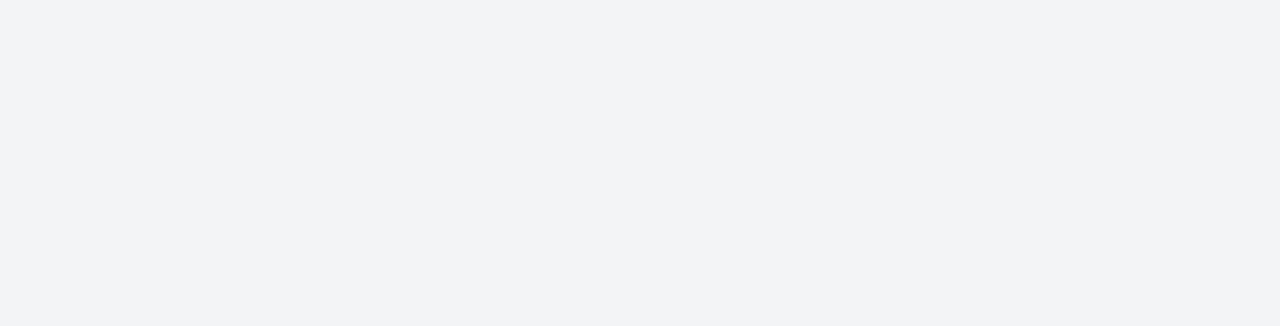
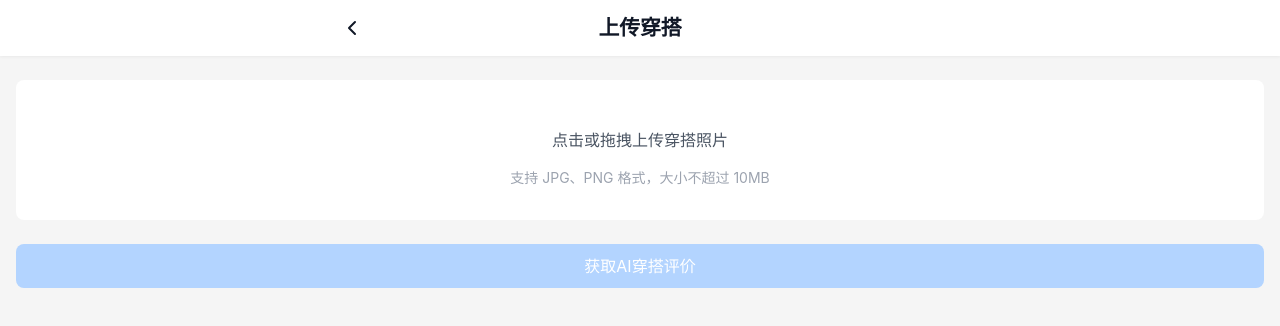
Before and after one commit to Lgw835/styleAIFrontend, a Vue app: page /upload-outfit in a window 1280 px wide. Before the commit this address had no page. Shown: the top 326 px of the page. Built offline with nearby package versions, Linux system fonts and the light colour scheme; the HTML template or start-up script is replaced by a standard one.

Commit message:
增加评价记录页面中的悬浮按钮‘上传图片’功能

```diff
--- a/src/router/index.js
+++ b/src/router/index.js
@@ -5,6 +5,7 @@ import DailyMatchView from '../views/DailyMatchView.vue'
 import DressRecommendView from '../views/DressRecommendView.vue'
 import AIReviewView from '../views/AIReviewView.vue'
 import OutfitRecordView from '../views/OutfitRecordView.vue'
+import UploadOutfitView from '../views/UploadOutfitView.vue'
 
 const router = createRouter({
   history: createWebHistory(import.meta.env.BASE_URL),
@@ -53,6 +54,11 @@ const router = createRouter({
       path: '/outfit-result',
       name: 'OutfitResult',
       component: () => import('@/views/OutfitResultView.vue')
+    },
+    {
+      path: '/upload-outfit',
+      name: 'upload-outfit',
+      component: UploadOutfitView
     }
   ]
 })
--- /dev/null
+++ b/src/views/UploadOutfitView.vue
@@ -0,0 +1,190 @@
+<template>
+  <div class="bg-[#F5F5F5] min-h-screen">
+    <!-- 顶部导航栏 -->
+    <SubPageNavBar
+      title="上传穿搭"
+      :back-link="'/ai-review'"
+    />
+
+    <!-- 内容区域 -->
+    <div class="content-container pt-20 pb-20 px-4">
+      <!-- 上传区域 -->
+      <div class="upload-area rounded-lg p-8 mb-6 bg-white text-center">
+        <input type="file" id="image-upload" class="hidden" accept="image/*" @change="handleFileChange">
+        <label for="image-upload" class="cursor-pointer">
+          <div class="space-y-4">
+            <i class="fas fa-cloud-upload-alt text-4xl text-gray-400"></i>
+            <div class="text-gray-600">
+              点击或拖拽上传穿搭照片
+            </div>
+            <div class="text-sm text-gray-400">
+              支持 JPG、PNG 格式，大小不超过 10MB
+            </div>
+          </div>
+        </label>
+      </div>
+
+      <!-- 图片预览区域 -->
+      <div v-if="previewImage" class="mb-6">
+        <div class="bg-white rounded-lg p-4 text-center">
+          <h3 class="text-lg font-medium mb-4">预览</h3>
+          <img :src="previewImage" alt="穿搭预览" class="preview-image mx-auto mb-4">
+          <button @click="removeImage" class="text-red-500 text-sm">
+            <i class="fas fa-trash-alt mr-1"></i> 删除图片
+          </button>
+        </div>
+      </div>
+
+      <!-- 提交按钮 -->
+      <button
+        class="btn-primary mb-6"
+        :disabled="!previewImage"
+        @click="submitImage"
+      >
+        获取AI穿搭评价
+      </button>
+    </div>
+  </div>
+</template>
+
+<script>
+import SubPageNavBar from '@/components/SubPageNavBar.vue'
+
+export default {
+  name: 'UploadOutfitView',
+  components: {
+    SubPageNavBar
+  },
+  data() {
+    return {
+      previewImage: null,
+      selectedFile: null
+    }
+  },
+  methods: {
+    handleFileChange(event) {
+      const file = event.target.files[0]
+      if (file) {
+        // 验证文件类型
+        if (!file.type.match('image.*')) {
+          alert('请上传图片文件')
+          return
+        }
+
+        // 验证文件大小 (10MB = 10 * 1024 * 1024 bytes)
+        if (file.size > 10 * 1024 * 1024) {
+          alert('图片大小不能超过10MB')
+          return
+        }
+
+        // 保存选中的文件
+        this.selectedFile = file
+
+        // 创建预览
+        const reader = new FileReader()
+        reader.onload = (e) => {
+          this.previewImage = e.target.result
+        }
+        reader.readAsDataURL(file)
+      }
+    },
+    removeImage() {
+      this.previewImage = null
+      this.selectedFile = null
+      document.getElementById('image-upload').value = ''
+    },
+    submitImage() {
+      if (!this.selectedFile) {
+        alert('请先选择一张图片')
+        return
+      }
+
+      // TODO: 实现图片上传和AI评价的逻辑
+      // 这里可以添加上传到服务器的代码
+
+      // 上传成功后跳转到评价记录页面
+      this.$router.push('/ai-review')
+    }
+  },
+  mounted() {
+    // 添加拖放上传支持
+    const uploadArea = document.querySelector('.upload-area')
+
+    uploadArea.addEventListener('dragover', (e) => {
+      e.preventDefault()
+      uploadArea.classList.add('bg-gray-50')
+    })
+
+    uploadArea.addEventListener('dragleave', () => {
+      uploadArea.classList.remove('bg-gray-50')
+    })
+
+    uploadArea.addEventListener('drop', (e) => {
+      e.preventDefault()
+      uploadArea.classList.remove('bg-gray-50')
+
+      const file = e.dataTransfer.files[0]
+      if (file) {
+        // 以编程方式设置文件输入的值
+        const dataTransfer = new DataTransfer()
+        dataTransfer.items.add(file)
+        const fileInput = document.getElementById('image-upload')
+        fileInput.files = dataTransfer.files
+
+        // 触发change事件
+        const event = new Event('change', { bubbles: true })
+        fileInput.dispatchEvent(event)
+      }
+    })
+  }
+}
+</script>
+
+<style scoped>
+.content-container {
+  min-height: calc(100vh - 56px);
+  overflow-y: auto;
+}
+
+.content-container::-webkit-scrollbar {
+  width: 4px;
+}
+
+.content-container::-webkit-scrollbar-track {
+  background: #f1f1f1;
+}
+
+.content-container::-webkit-scrollbar-thumb {
+  background: #ddd;
+  border-radius: 4px;
+}
+
+.preview-image {
+  max-height: 300px;
+  max-width: 100%;
+  object-fit: contain;
+}
+
+.btn-primary {
+  background-color: #4096FF;
+  color: white;
+  border-radius: 8px;
+  padding: 10px 20px;
+  font-size: 16px;
+  border: none;
+  width: 100%;
+}
+
+.btn-primary:disabled {
+  background-color: #B3D4FF;
+  cursor: not-allowed;
+}
+
+.upload-area {
+  transition: background-color 0.3s ease;
+}
+
+.upload-area:hover {
+  background-color: #f8f9fa;
+}
+</style>
```
